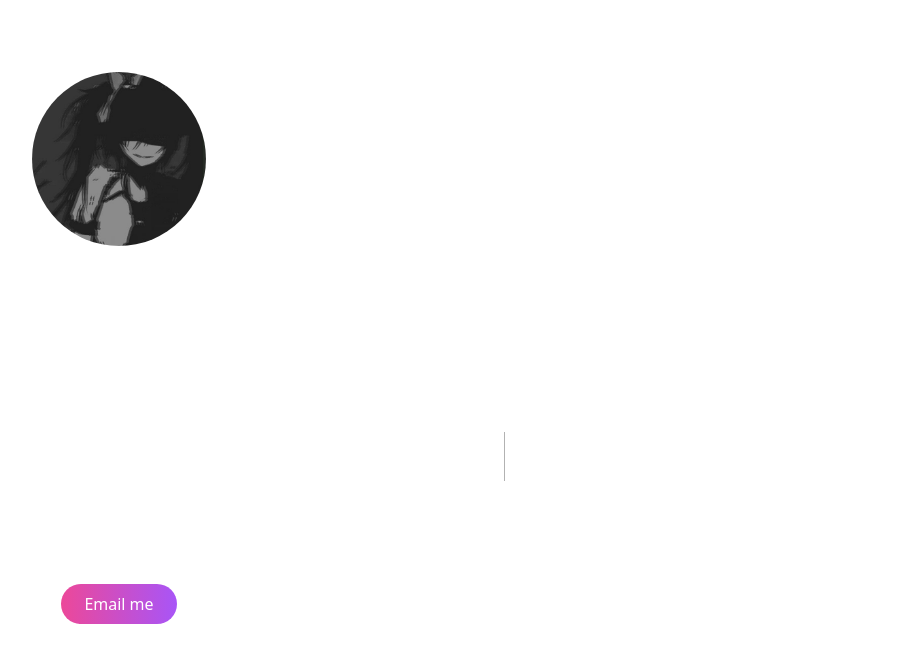
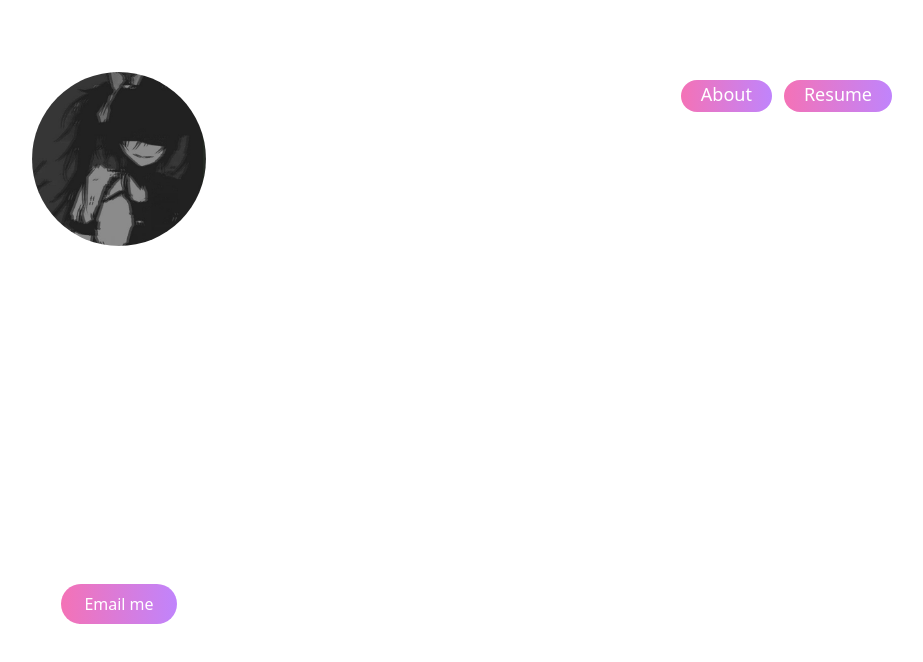
Before and after one commit to SmollClover/clover.gmbh, a Next.js app: page /projects in a window 1280 px wide. Before the commit this address had no page. Shown: the top 662 px of the page, without its empty margins (176-1099 px from the left). Built offline with nearby package versions, Linux system fonts and the light colour scheme; what tailwind-dracula would draw is missing.

Commit message:
[NavBar] Added NavBar

```diff
--- /dev/null
+++ b/components/Navbar.tsx
@@ -0,0 +1,47 @@
+import Link from 'next/link';
+import { useRouter } from 'next/router';
+import { FunctionComponent, useEffect, useState } from 'react';
+
+const NavItem: FunctionComponent<{
+	activeItem: string;
+	setActiveItem: Function;
+	name: string;
+	route: string;
+}> = ({ activeItem, name, route, setActiveItem }) => {
+	return activeItem !== name ? (
+		<div className="px-5 rounded-full bg-gradient-to-r from-pink-400 to-purple-400">
+			<Link href={route}>
+				<a>
+					<span onClick={() => setActiveItem(name)}>{name}</span>
+				</a>
+			</Link>
+		</div>
+	) : null;
+};
+
+const Navbar = () => {
+	const [activeItem, setActiveItem] = useState('');
+
+	const { pathname } = useRouter();
+
+	useEffect(() => {
+		if (pathname === '/') setActiveItem('About');
+		if (pathname === '/projects') setActiveItem('Projects');
+		if (pathname === '/resume') setActiveItem('Resume');
+	}, [pathname]);
+
+	return (
+		<div className="flex justify-between px-5 py-3 my-3">
+			<span className="px-5 text-xl font-semibold rounded-full bg-darker-600 focus:outline-none md:text-2xl">
+				{activeItem}
+			</span>
+			<div className="flex space-x-3 text-lg">
+				<NavItem name="About" route="/" activeItem={activeItem} setActiveItem={setActiveItem} />
+				<NavItem name="Projects" route="/projects" activeItem={activeItem} setActiveItem={setActiveItem} />
+				<NavItem name="Resume" route="/resume" activeItem={activeItem} setActiveItem={setActiveItem} />
+			</div>
+		</div>
+	);
+};
+
+export default Navbar;
--- a/components/Sidebar.tsx
+++ b/components/Sidebar.tsx
@@ -42,7 +42,7 @@ const Sidebar = () => {
 
 			<div className="p-4 bg-dark rounded-2xl">
 				<button
-					className="w-8/12 px-5 py-2 my-2 rounded-full bg-gradient-to-r from-pink-500 to-purple-500 focus:outline-none"
+					className="w-8/12 px-5 py-2 my-2 rounded-full bg-gradient-to-r from-pink-400 to-purple-400 focus:outline-none"
 					onClick={() => window.open('mailto:clover@duck.com')}
 				>
 					Email me
--- a/pages/_app.tsx
+++ b/pages/_app.tsx
@@ -3,6 +3,7 @@ import { useEffect } from 'react';
 import type { AppProps } from 'next/app';
 
 import Sidebar from '../components/Sidebar';
+import Navbar from '../components/Navbar';
 
 function MyApp({ Component, pageProps }: AppProps) {
 	useEffect(() => {
@@ -15,7 +16,8 @@ function MyApp({ Component, pageProps }: AppProps) {
 			<div className="col-span-12 text-center lg:col-span-3">
 				<Sidebar />
 			</div>
-			<div className="col-span-12 lg:col-span-9 bg-dark rounded-2xl">
+			<div className="flex flex-col col-span-12 lg:col-span-9 bg-dark rounded-2xl">
+				<Navbar />
 				<Component {...pageProps} />
 			</div>
 		</div>
--- /dev/null
+++ b/pages/projects.tsx
@@ -0,0 +1,5 @@
+function projects() {
+	return <div className="p-4">projects</div>;
+}
+
+export default projects;
--- /dev/null
+++ b/pages/resume.tsx
@@ -0,0 +1,5 @@
+function resume() {
+	return <div className="p-4">resume</div>;
+}
+
+export default resume;
```
